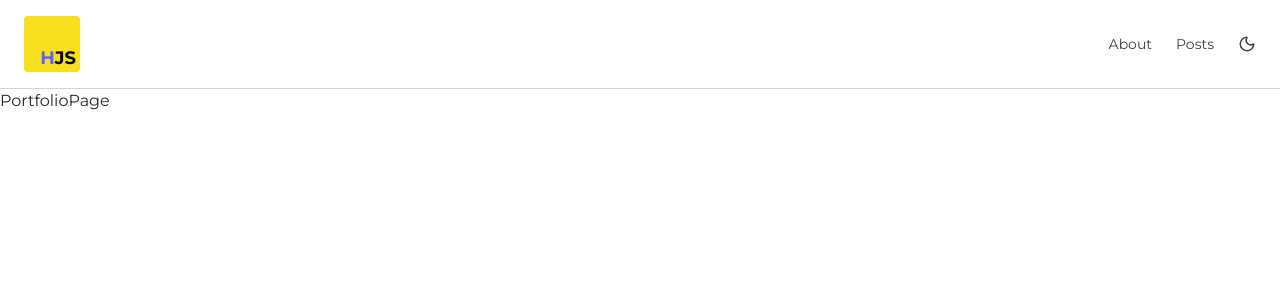
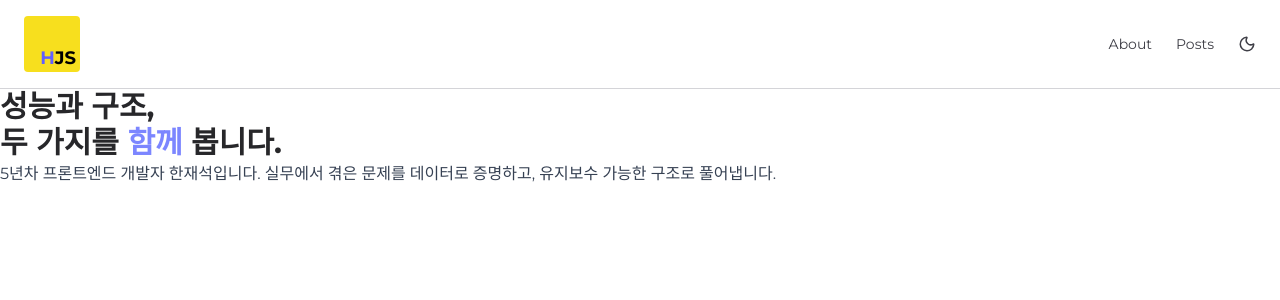
Before and after one commit to Jaeseokkong/NEXT-BLOG, a Next.js app: page /portfolio in a window 1280 px wide. Shown: the top 300 px of the page. Built offline with nearby package versions, Linux system fonts and the light colour scheme; no server answers.

Commit message:
feat(portfolio): portfolio 메인 페이지 Hero 레이아웃 추가

```diff
--- a/src/app/(site)/portfolio/page.tsx
+++ b/src/app/(site)/portfolio/page.tsx
@@ -1,3 +1,9 @@
+import Hero from "./_components/Hero";
+
 export default async function PortfolioPage() {
-    return <>PortfolioPage</>
+    return(
+        <>
+            <Hero/>
+        </>
+    );
 }
```
